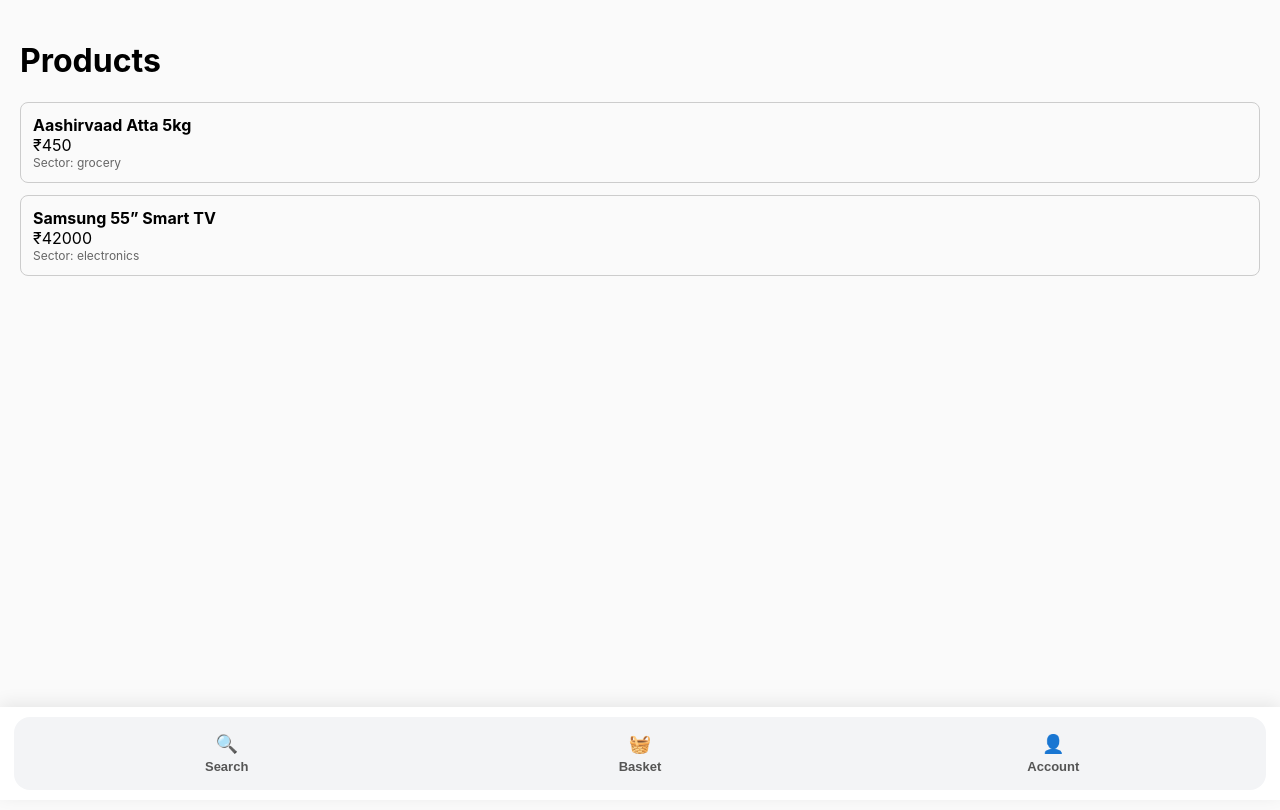
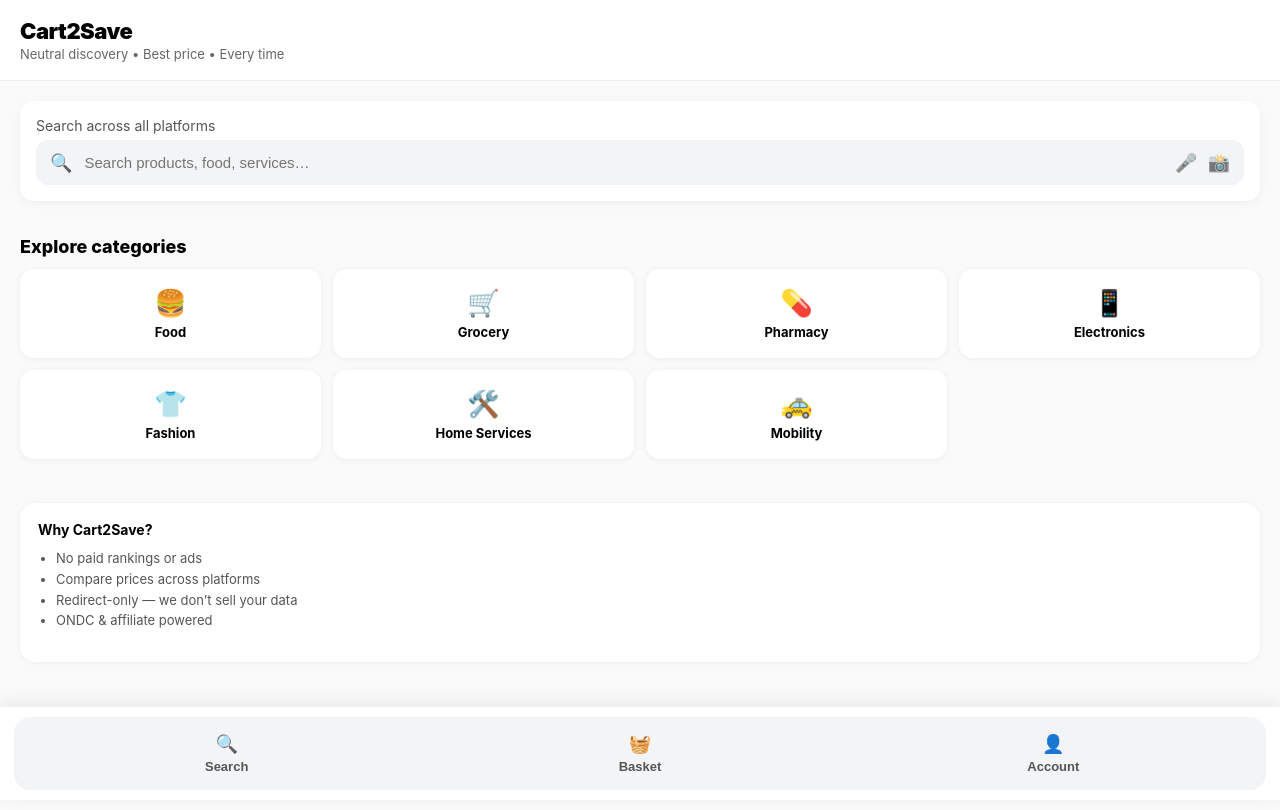
Before and after one commit to prashanthrangineni-sketch/pranix-witness-ui, a Next.js app: page / in a window 1280 px wide. Shown: the top 810 px of the page. Built offline with nearby package versions, Linux system fonts and the light colour scheme.

Commit message:
Update page.tsx

```diff
--- a/app/page.tsx
+++ b/app/page.tsx
@@ -1,83 +1,160 @@
 'use client'
 
-import { useEffect, useState } from 'react'
-
-type Product = {
-  id: string
-  name: string
-  price: number
-  sector: string
-  merchant_id: string
-}
+import { useRouter } from 'next/navigation'
 
 export default function HomePage() {
-  const [products, setProducts] = useState<Product[]>([])
-  const [loading, setLoading] = useState(true)
-  const [error, setError] = useState<string | null>(null)
+  const router = useRouter()
 
-  useEffect(() => {
-    async function loadProducts() {
-      try {
-        const res = await fetch('/api/products')
-
-        if (!res.ok) {
-          throw new Error('Failed to load products')
-        }
-
-        const data = await res.json()
-
-        if (!data || !Array.isArray(data.products)) {
-          throw new Error('Invalid product data')
-        }
-
-        setProducts(data.products)
-      } catch (err: any) {
-        setError(err.message || 'Something went wrong')
-      } finally {
-        setLoading(false)
-      }
-    }
-
-    loadProducts()
-  }, [])
-
-  if (loading) {
-    return <div style={{ padding: 20 }}>Loading products…</div>
-  }
-
-  if (error) {
-    return (
-      <div style={{ padding: 20, color: 'red' }}>
-        Error: {error}
-      </div>
-    )
-  }
-
-  if (products.length === 0) {
-    return <div style={{ padding: 20 }}>No products available</div>
-  }
+  const sectors = [
+    { name: 'Food', icon: '🍔', route: '/search?sector=food' },
+    { name: 'Grocery', icon: '🛒', route: '/search?sector=grocery' },
+    { name: 'Pharmacy', icon: '💊', route: '/search?sector=pharmacy' },
+    { name: 'Electronics', icon: '📱', route: '/search?sector=electronics' },
+    { name: 'Fashion', icon: '👕', route: '/search?sector=fashion' },
+    { name: 'Home Services', icon: '🛠️', route: '/search?sector=services' },
+    { name: 'Mobility', icon: '🚕', route: '/search?sector=mobility' },
+  ]
 
   return (
-    <div style={{ padding: 20 }}>
-      <h1>Products</h1>
-
-      {products.map((product) => (
+    <div style={{ minHeight: '100vh', background: '#fafafa' }}>
+      {/* HEADER */}
+      <header
+        style={{
+          padding: '18px 20px',
+          borderBottom: '1px solid #eee',
+          background: '#fff',
+          position: 'sticky',
+          top: 0,
+          zIndex: 10,
+        }}
+      >
         <div
-          key={product.id}
           style={{
-            border: '1px solid #ccc',
-            padding: 12,
-            marginBottom: 12,
-            borderRadius: 8
+            fontSize: 22,
+            fontWeight: 900,
+            letterSpacing: '-0.5px',
           }}
         >
-          <strong>{product.name}</strong>
-          <div>₹{product.price}</div>
-          <div style={{ fontSize: 12, color: '#666' }}>
-            Sector: {product.sector}
+          Cart2Save
+        </div>
+        <div style={{ fontSize: 13, color: '#666', marginTop: 2 }}>
+          Neutral discovery • Best price • Every time
+        </div>
+      </header>
+
+      {/* HERO SEARCH */}
+      <div style={{ padding: 20 }}>
+        <div
+          style={{
+            background: '#fff',
+            borderRadius: 14,
+            padding: 16,
+            boxShadow: '0 2px 10px rgba(0,0,0,0.05)',
+          }}
+        >
+          <div style={{ fontSize: 14, color: '#555', marginBottom: 6 }}>
+            Search across all platforms
+          </div>
+
+          <div
+            style={{
+              display: 'flex',
+              alignItems: 'center',
+              gap: 10,
+              background: '#f3f4f6',
+              padding: '12px 14px',
+              borderRadius: 12,
+            }}
+          >
+            <span style={{ fontSize: 18 }}>🔍</span>
+            <input
+              placeholder="Search products, food, services…"
+              onFocus={() => router.push('/search')}
+              style={{
+                border: 'none',
+                outline: 'none',
+                background: 'transparent',
+                fontSize: 15,
+                flex: 1,
+              }}
+            />
+            <span style={{ fontSize: 18, opacity: 0.6 }}>🎤</span>
+            <span style={{ fontSize: 18, opacity: 0.6 }}>📸</span>
           </div>
         </div>
-      ))}
+      </div>
+
+      {/* SECTORS */}
+      <div style={{ padding: '0 20px' }}>
+        <h2 style={{ fontSize: 18, fontWeight: 800, marginBottom: 12 }}>
+          Explore categories
+        </h2>
+
+        <div
+          style={{
+            display: 'grid',
+            gridTemplateColumns: 'repeat(4, 1fr)',
+            gap: 12,
+          }}
+        >
+          {sectors.map((s) => (
+            <div
+              key={s.name}
+              onClick={() => router.push(s.route)}
+              style={{
+                background: '#fff',
+                borderRadius: 14,
+                padding: '18px 10px',
+                textAlign: 'center',
+                cursor: 'pointer',
+                boxShadow: '0 1px 6px rgba(0,0,0,0.06)',
+              }}
+            >
+              <div style={{ fontSize: 26, marginBottom: 6 }}>
+                {s.icon}
+              </div>
+              <div
+                style={{
+                  fontSize: 13,
+                  fontWeight: 700,
+                }}
+              >
+                {s.name}
+              </div>
+            </div>
+          ))}
+        </div>
+      </div>
+
+      {/* TRUST STRIP */}
+      <div style={{ padding: 20, marginTop: 24 }}>
+        <div
+          style={{
+            background: '#fff',
+            borderRadius: 16,
+            padding: 18,
+            boxShadow: '0 1px 6px rgba(0,0,0,0.05)',
+          }}
+        >
+          <div style={{ fontSize: 14, fontWeight: 700 }}>
+            Why Cart2Save?
+          </div>
+          <ul
+            style={{
+              marginTop: 10,
+              paddingLeft: 18,
+              fontSize: 13,
+              color: '#555',
+              lineHeight: 1.6,
+            }}
+          >
+            <li>No paid rankings or ads</li>
+            <li>Compare prices across platforms</li>
+            <li>Redirect-only — we don’t sell your data</li>
+            <li>ONDC & affiliate powered</li>
+          </ul>
+        </div>
+      </div>
     </div>
   )
 }
```
